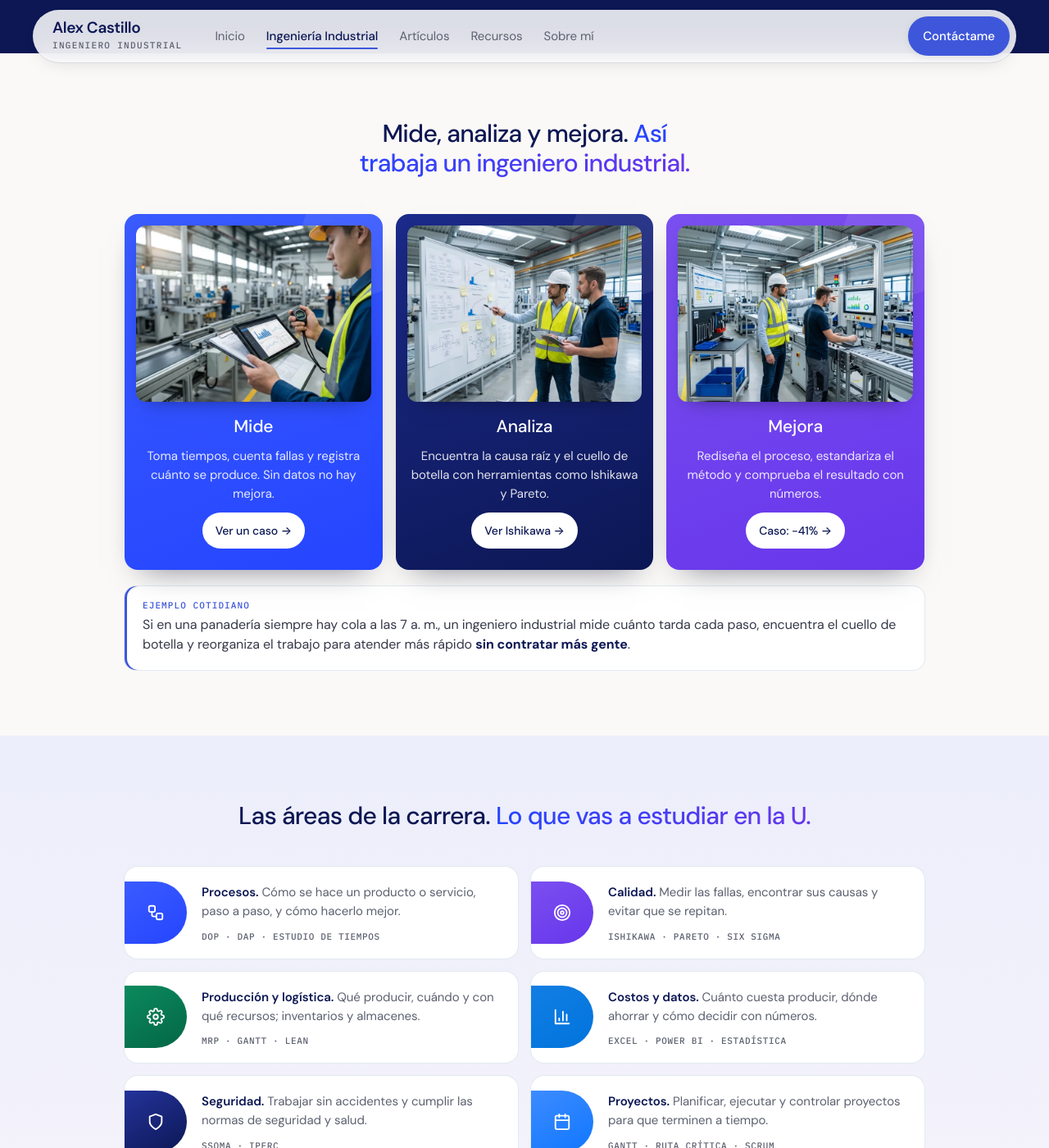
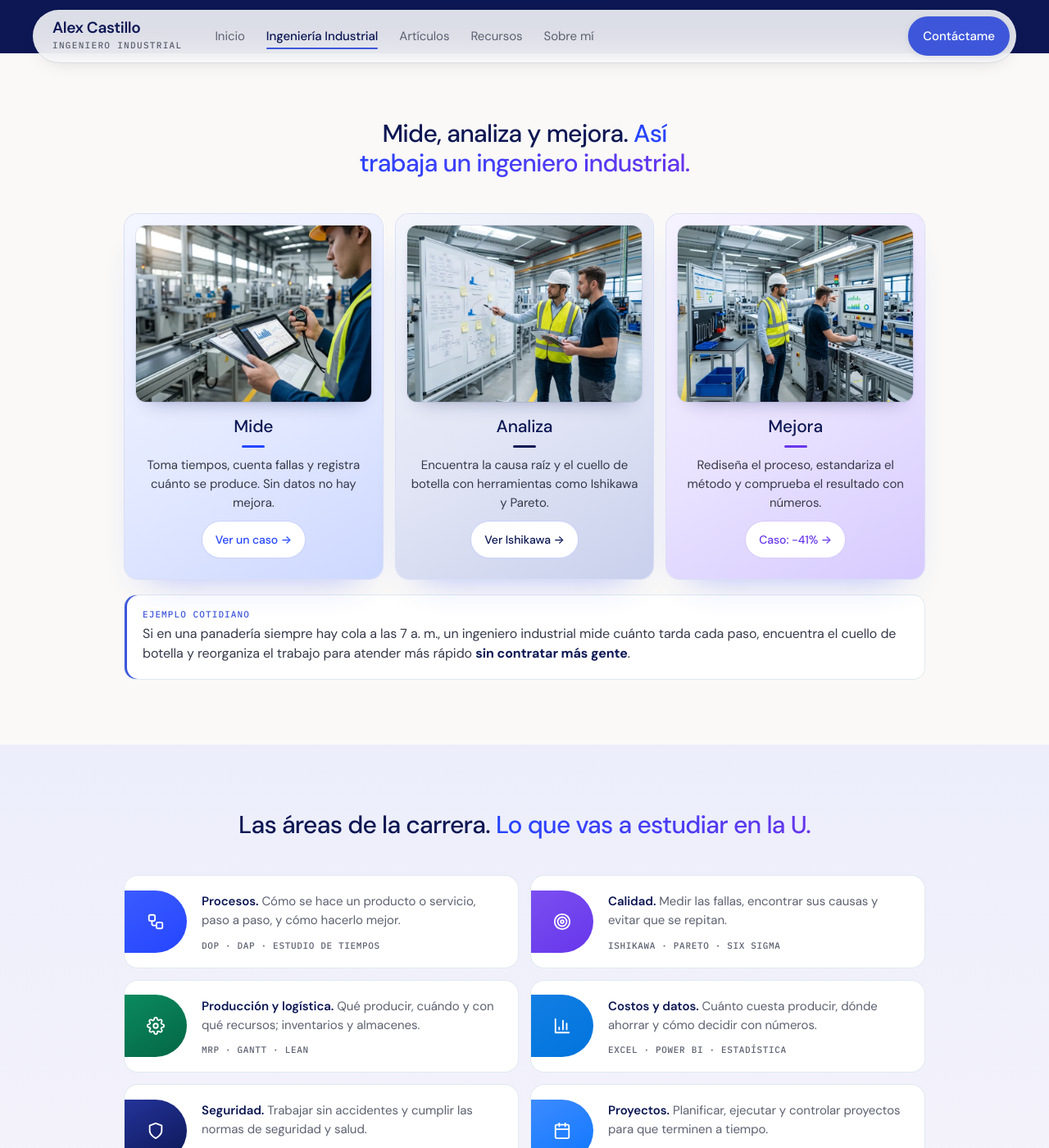
Before and after one commit to AlexCastilloFar/AlexCastilloFar.github.io, a Jekyll site: the page built from ingenieria-industrial/index.html, in a window 1280 px wide and 1400 px high, scrolled down 587 px. Shown: the whole window at 82% size. Built offline with Jekyll 4.4.1, drawn with Linux system fonts in a browser that asks for light colours.

Commit message:
Mide/Analiza/Mejora en tarjetas claras con degradado y letras oscuras (pendiente de aprobación)
Co-Authored-By: Claude Opus 5.5 <noreply@anthropic.com>
Claude-Session: https://claude.ai/code/session_01PDpecnC4qJskpxKXANRDtd

```diff
--- a/assets/css/style.css
+++ b/assets/css/style.css
@@ -1472,3 +1472,21 @@ a.mapa-n:hover{transform:translate(-50%,-50%) scale(1.05);box-shadow:0 16px 30px
 .p2,.p3{left:77%}.p5,.p6{left:23%}
 .mapa-n-txt small .vg{display:none}
 @media (max-width:700px){.mapa-top{font-size:10px;gap:8px}.mapa-top>span:nth-child(2){display:none}}
+/* Mide / Analiza / Mejora: tarjetas claras con degradado suave (estilo de la referencia) y letras oscuras */
+.ii-tint{color:var(--ink);box-shadow:0 0 0 1px #d9def6,0 22px 44px -30px rgba(37,69,255,.45)}
+.ii-tint::after{display:none}
+.ii-tint.t1{background:linear-gradient(150deg,#f4f6ff 0%,#e3e9ff 55%,#cdd8ff 100%)}
+.ii-tint.t2{background:linear-gradient(150deg,#f3f5fb 0%,#e1e5f5 55%,#c9d0ec 100%)}
+.ii-tint.t3{background:linear-gradient(150deg,#f6f3ff 0%,#e9e2ff 55%,#d6caff 100%)}
+.ii-tint h3{color:#0c1754}
+.ii-tint p{color:#36394a}
+.ii-tint .ii-pill{background:#fff;color:#2545ff;box-shadow:0 0 0 1px #c9d2fb}
+.ii-tint .ii-pill:hover{background:#2545ff;color:#fff}
+.ii-tint.t2 .ii-pill{color:#0c1754}
+.ii-tint.t2 .ii-pill:hover{background:#0c1754;color:#fff}
+.ii-tint.t3 .ii-pill{color:#6736eb;box-shadow:0 0 0 1px #d8cbfd}
+.ii-tint.t3 .ii-pill:hover{background:#6736eb;color:#fff}
+.ii-tint-img{box-shadow:0 0 0 1px rgba(12,23,84,.08),0 12px 24px -16px rgba(12,23,84,.45)}
+.ii-tint h3::after{content:"";display:block;width:28px;height:3px;border-radius:2px;margin:8px auto 0;background:#2545ff}
+.ii-tint.t2 h3::after{background:#0c1754}
+.ii-tint.t3 h3::after{background:#6736eb}
```
